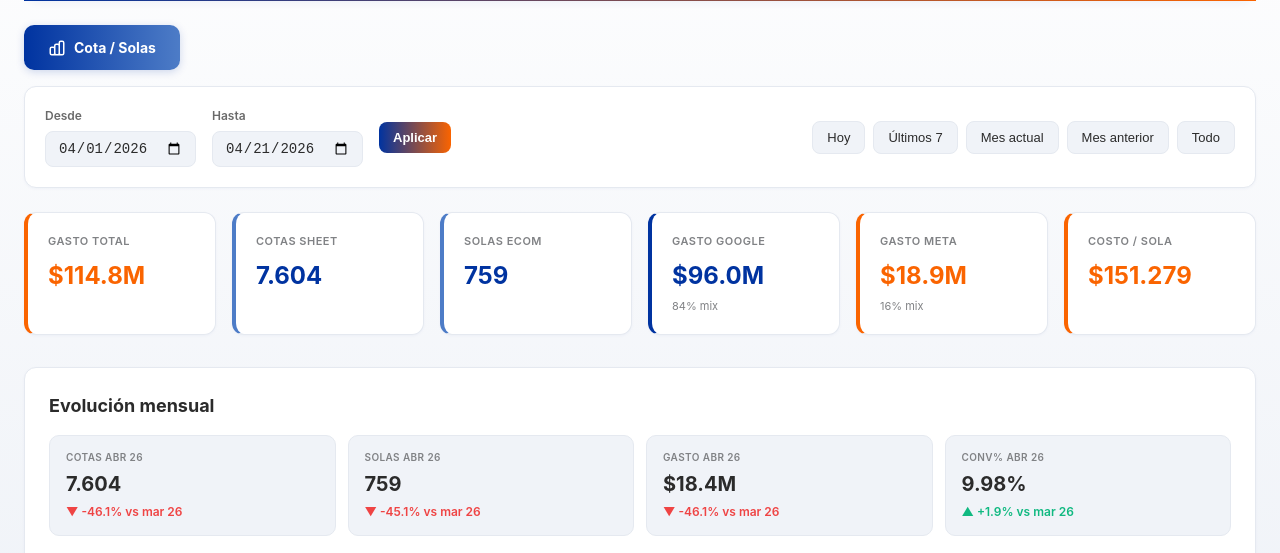
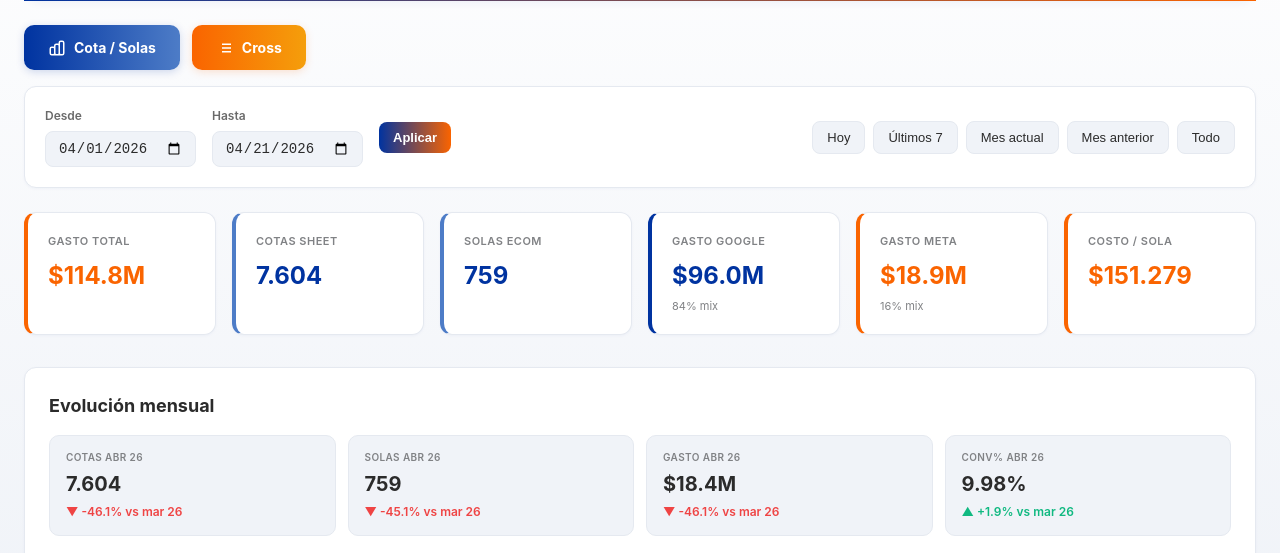
Before and after one commit to Normandruiz/answer-auto-dashboard, a website: page archive/2026-04-21.html in a window 1280 px wide. Shown: the part 194-747 px from the top of the page. Drawn offline with nearby package versions, Linux system fonts and the light colour scheme; files whose address does not match are found by name.

Commit message:
feat: agregar botón Cross en dashboard principal
Co-Authored-By: Claude Sonnet 4.6 <noreply@anthropic.com>

```diff
--- a/archive/2026-04-21.html
+++ b/archive/2026-04-21.html
@@ -131,6 +131,10 @@ footer { text-align: center; padding: 24px; color: #808285; font-size: 12px; }
     <a href="cotas-solas.html" style="display:inline-flex; align-items:center; gap:8px; background:linear-gradient(90deg,#0033A0,#4D7CC7); color:#fff; font-weight:700; font-size:14px; padding:12px 24px; border-radius:10px; text-decoration:none; box-shadow:0 2px 8px rgba(0,51,160,.18); transition:filter .15s;" onmouseover="this.style.filter='brightness(1.1)'" onmouseout="this.style.filter=''">
       <svg width="18" height="18" fill="none" viewBox="0 0 24 24" stroke="currentColor" stroke-width="2"><path d="M9 19v-6a2 2 0 00-2-2H5a2 2 0 00-2 2v6a2 2 0 002 2h2a2 2 0 002-2zm0 0V9a2 2 0 012-2h2a2 2 0 012 2v10m-6 0a2 2 0 002 2h2a2 2 0 002-2m0 0V5a2 2 0 012-2h2a2 2 0 012 2v14a2 2 0 01-2 2h-2a2 2 0 01-2-2z"/></svg>
       Cota / Solas
+    </a>
+    <a href="cross.html" style="display:inline-flex; align-items:center; gap:8px; background:linear-gradient(90deg,#FA6400,#f59e0b); color:#fff; font-weight:700; font-size:14px; padding:12px 24px; border-radius:10px; text-decoration:none; box-shadow:0 2px 8px rgba(250,100,0,.18); transition:filter .15s;" onmouseover="this.style.filter='brightness(1.1)'" onmouseout="this.style.filter=''">
+      <svg width="18" height="18" fill="none" viewBox="0 0 24 24" stroke="currentColor" stroke-width="2"><path d="M8 7h12M8 12h12M8 17h12M4 7h.01M4 12h.01M4 17h.01"/></svg>
+      Cross
     </a>
   </div>
 
```
Also changed, not shown: generate/template.html (+4 -0 lines), index.html (+4 -0 lines).
